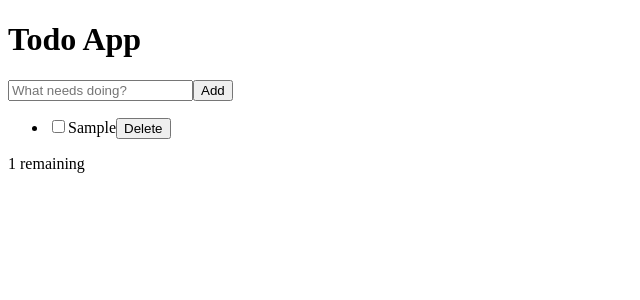
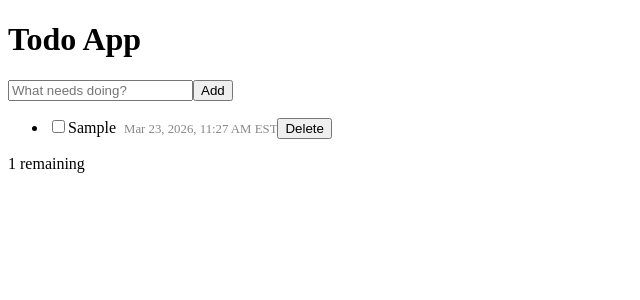
Before and after one commit to thedineshbabu/todo-app, a React (Vite) app: page / in a window 1280 px wide. Both pictures are taken after typing "Sample" into the empty fields and a click on the button "Add". Shown: the top 300 px of the page, without its empty margins (0-640 px from the left). Built offline with nearby package versions, Linux system fonts and the light colour scheme.

Commit message:
TASK-4: Update Date time

```diff
--- a/src/App.tsx
+++ b/src/App.tsx
@@ -5,10 +5,21 @@ export default function App() {
   const [todos, setTodos] = useState<any[]>([]);
 
   function addTodo() {
+    const now = new Date();
+    const createdAt = now.toLocaleString("en-US", {
+      timeZone: "America/New_York",
+      month: "short",
+      day: "numeric",
+      year: "numeric",
+      hour: "numeric",
+      minute: "2-digit",
+      hour12: true,
+    }) + " EST";
     const item = {
       id: Date.now(),
       text,
       completed: false,
+      createdAt,
     };
     setTodos((prev) => [...prev, item]);
     setText("");
@@ -41,7 +52,7 @@ export default function App() {
       </div>
       <ul>
         {todos.map((todo: any) => (
-          <li>
+          <li key={todo.id}>
             <label>
               <input
                 type="checkbox"
@@ -50,6 +61,9 @@ export default function App() {
               />
               {todo.text}
             </label>
+            <span style={{ fontSize: "0.8em", color: "#888", marginLeft: "8px" }}>
+              {todo.createdAt}
+            </span>
             <button type="button" onClick={() => deleteTodo(todo.id)}>
               Delete
             </button>
```
